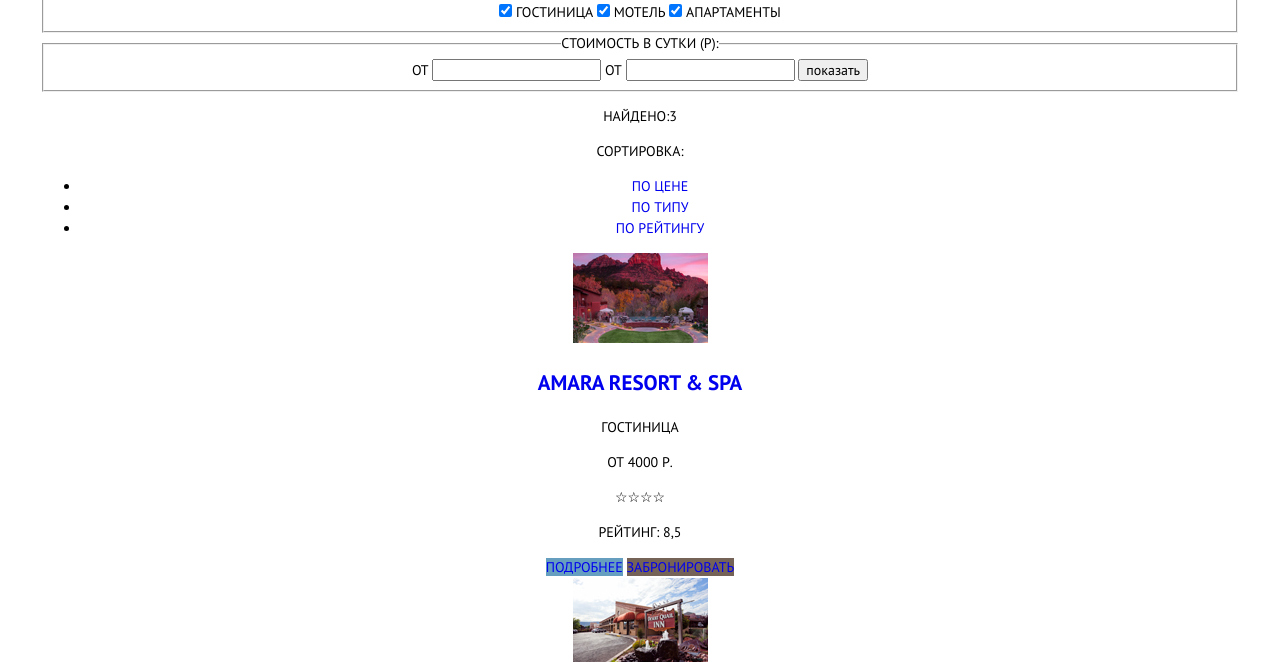
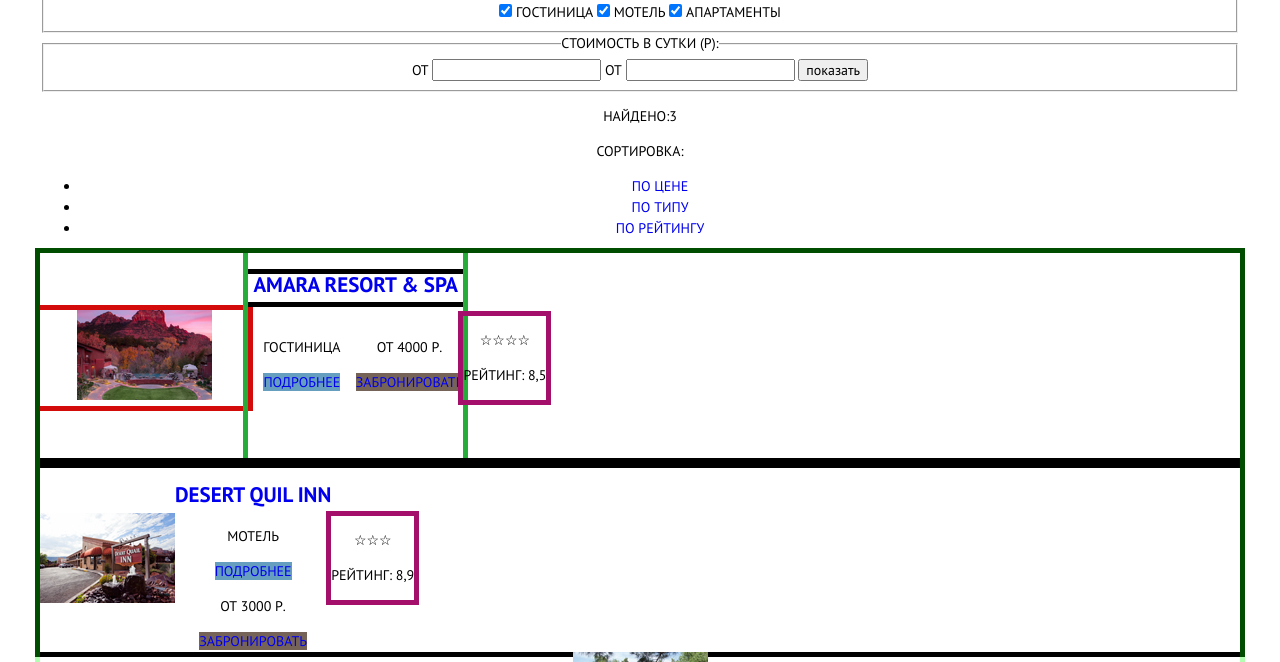
Before and after one commit to cheevster/856685-sedona-28, a plain HTML site: page hotels.html in a window 1280 px wide. Shown: the part 138-800 px from the top of the page. Drawn offline with Linux system fonts and the light colour scheme.

Commit message:
6 задание, продолжение
Всё ещё ломаю голову, никак не соображу, почему hotel_reit не прижимается к концу

```diff
--- a/css/style.css
+++ b/css/style.css
@@ -147,11 +147,12 @@
     color: var(--brown);
 }
 
-.welcome-overlay {
-    background-image: url(../img/polygon.png)
+.welcome {
+    background-image: url(../img/polygon.png);
+    background-position: bottom;
 }
 
-.welcome {
+.welcome img {
     background-image: url(../img/background-photo.jpg);
     width: 1200px;
     height: 509px;
@@ -245,6 +246,55 @@
     display: none;
 }
 
+/* Hotels */
+
+.search-results {
+    display: flex;
+    flex-direction: column;
+    width: 1200px;
+    min-height: 150px;
+    margin: 0 auto;
+    outline: 5px solid rgba(0, 255, 0, 0.3);
+}
+
+.hotel_idf {
+    display: flex;
+    justify-content: flex-start;
+    align-items: center;
+    min-height: 150px;
+    outline: 5px solid rgb(0, 0, 0);
+}
+
+.name-price {
+    display: grid;
+    grid-template-columns: 1fr 1fr;
+    grid-template-rows: 1fr 1fr 1fr;
+    outline: 5px solid rgb(38, 172, 56);
+
+}
+
+.name-price h3 {
+    grid-column: 1 / -1;
+    grid-row: 1 /2 ;
+    outline: 5px solid rgb(0, 0, 0);
+}
+
+.name-price div {
+    align-items: left;
+
+}
+
+.hotel_photo {
+    width: 208px;
+    outline: 5px solid rgb(211, 11, 11);
+}
+
+
+.hotel_reit {
+    justify-self: flex-end;
+    outline: 5px solid rgb(163, 15, 106);
+}
+
 .page-footer {
     display: flex;
     justify-content: space-between;
--- a/hotels.html
+++ b/hotels.html
@@ -80,27 +80,46 @@
                     <li><a href="#">по рейтингу</a></li>
                 </ul>
             </div>
-            <div class="hotel_id">
+            <section class="search-results">
+                <div class="hotel_idf">
+                    <div class="hotel_photo">
                         <img src="img/hotel.jpg" alt="amara resort" width="135" height="90">
+                    </div>
+                    <div class="name-price">
                         <h3><a href="#">Amara resort & SPA</a></h3>
+                        <div>
                             <p>Гостиница</p>
+                            <a class="blue_b" href="#">Подробнее</a>
+                        </div>
+                        <div class="hotel_price">
                             <p>От 4000 Р.</p>
+                            <a class="brown_b" href="#">Забронировать</a>
+                        </div>
+                    </div>
+                    <div class="hotel_reit">
                         <p class="stars">☆☆☆☆</p>
                         <!--По идее звёздочки это картинка в svg, но я понятия не имею как их множить-->
                         <p>Рейтинг: 8,5</p>
-                <a class="blue_b" href="#">Подробнее</a>
-                <a class="brown_b" href="#">Забронировать</a>
                         <!--странно очень, по идее тогда и подробнее и заказать ведут на одну страницу-->
                     </div>
-            <div class="hotel_id">
+                </div>
+                <div class="hotel_idf">
                     <img src="img/motel.jpg" alt="amara resort" width="135" height="90">
+                    <div class="">
                         <h3><a href="#">Desert Quil inn</a></h3>
+                        <div>
                             <p>Мотель</p>
+                            <a class="blue_b" href="#">Подробнее</a>
+                        </div>
+                        <div class="">
                             <p>От 3000 Р.</p>
+                            <a class="brown_b" href="#">Забронировать</a>
+                        </div>
+                    </div>
+                    <div class="hotel_reit">
                         <p class="stars">☆☆☆</p>
                         <p>Рейтинг: 8,9</p>
-                <a class="blue_b" href="#">Подробнее</a>
-                <a class="brown_b" href="#">Забронировать</a>
+                    </div>
                 </div>
                 <div class="hotel_id">
                     <img src="img/appart.jpg" alt="amara resort" width="135" height="90">
@@ -112,6 +131,7 @@
                     <a class="blue_b" href="#">Подробнее</a>
                     <a class="brown_b" href="#">Забронировать</a>
                 </div>
+            </section>
         </div>
 
 
```
Lines whose indentation alone changed are shown as unchanged.
